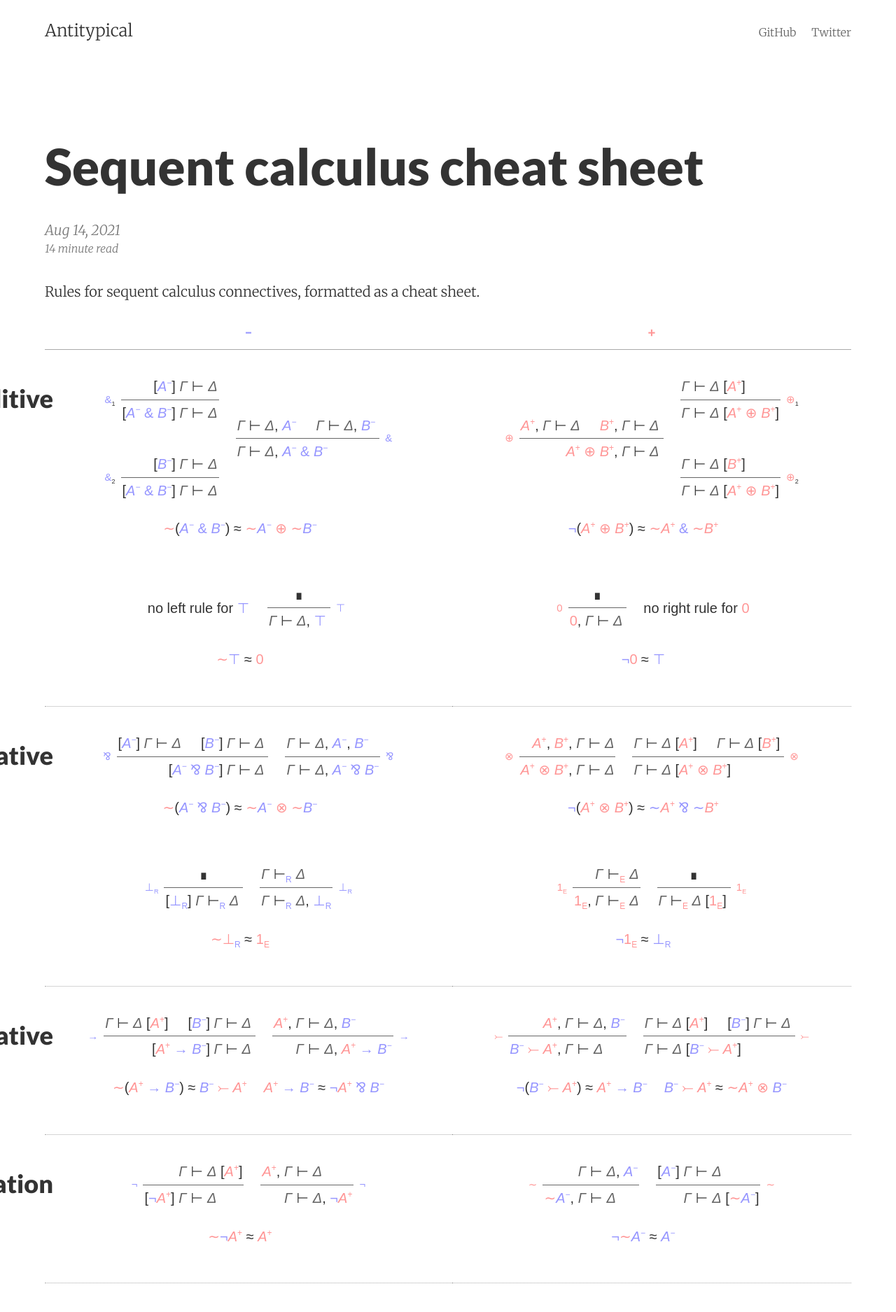
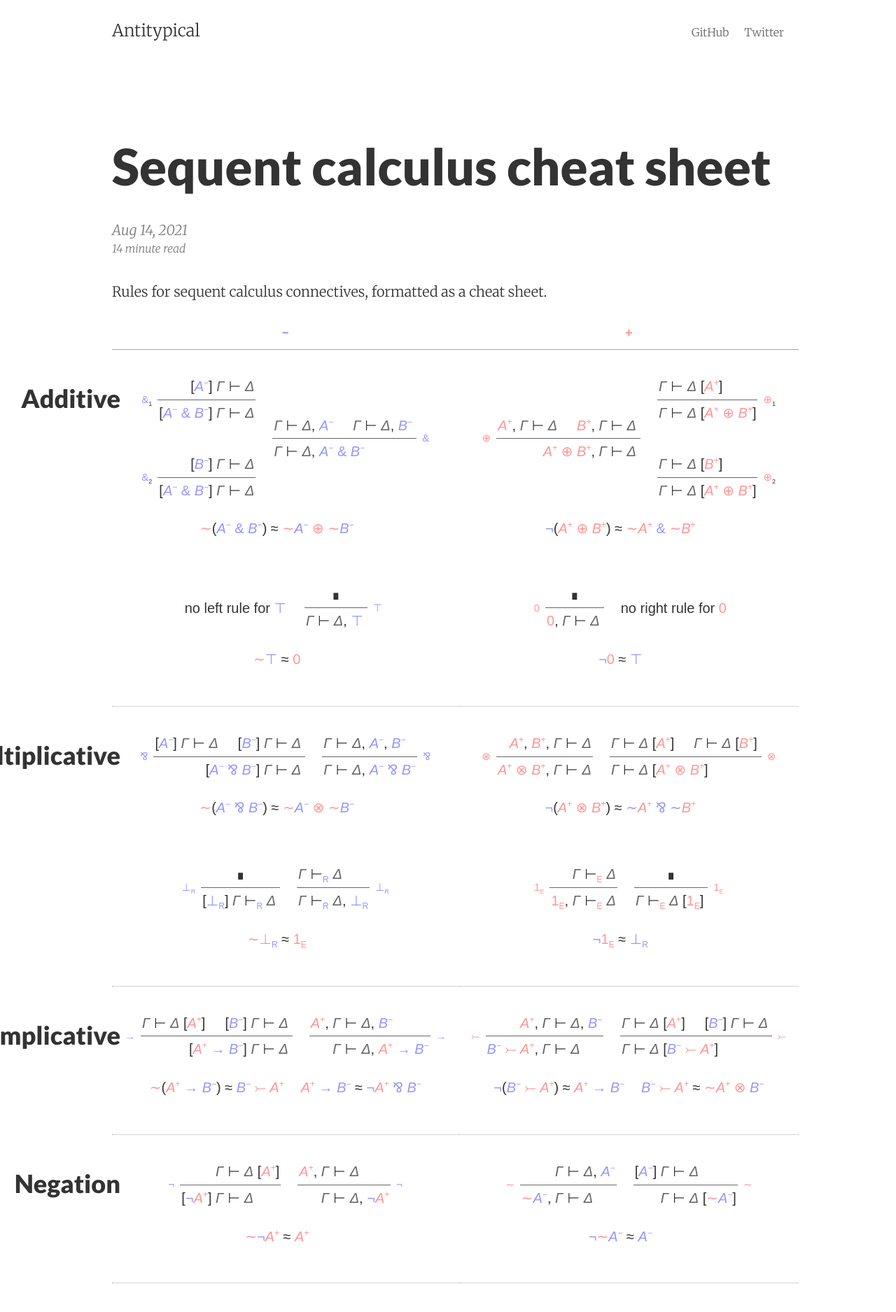
Before and after one commit to robrix/robrix.github.io, a Jekyll site: the page docs/posts/2021-08-14-sequent-calculus-cheat-sheet/index.html, which Jekyll copies as it is, in a window 1280 px wide. Shown: the top 1875 px of the page at 70% size. Built offline with Jekyll 4.4.1, drawn with Linux system fonts in a browser that asks for light colours; some web fonts are replaced.

Commit message:
Somewhat narrower.

```diff
--- a/_css/basscss.css
+++ b/_css/basscss.css
@@ -125,6 +125,10 @@ strong, .bold {
 
 .measure-narrow {
   max-width: 32rem;
+}
+
+.measure-medium {
+  max-width: 60rem;
 }
 
 .measure-wide {
--- a/_css/pixyll.css
+++ b/_css/pixyll.css
@@ -230,6 +230,7 @@ table > tbody + tbody {
 
 .wrap .measure,
 .wrap .measure-narrow,
+.wrap .measure-medium,
 .wrap .measure-wide {
   margin: 0 auto;
 }
--- a/docs/posts/2021-08-14-sequent-calculus-cheat-sheet/index.html
+++ b/docs/posts/2021-08-14-sequent-calculus-cheat-sheet/index.html
@@ -40,7 +40,7 @@
   <div class="site-wrap">
     <header class="site-header px2 px-responsive">
   <div class="mt2 wrap">
-    <div class="measure-wide">
+    <div class="measure-medium">
       <a href="https://antitypical.com" class="site-title">Antitypical</a>
       <nav class="site-nav right">
         <a href="https://github.com/robrix">GitHub</a>
@@ -54,7 +54,7 @@
 
 
     <div class="post p2 p-responsive wrap" role="main">
-      <div class="measure-wide">
+      <div class="measure-medium">
         <div class="post-header mb2">
   <h1>Sequent calculus cheat sheet</h1>
   <span class="post-meta">Aug 14, 2021</span><br>
```
Also changed, not shown: posts/2021-08-14-sequent-calculus-cheat-sheet.md (+1 -1 lines), docs/css/stylesheet.css.
